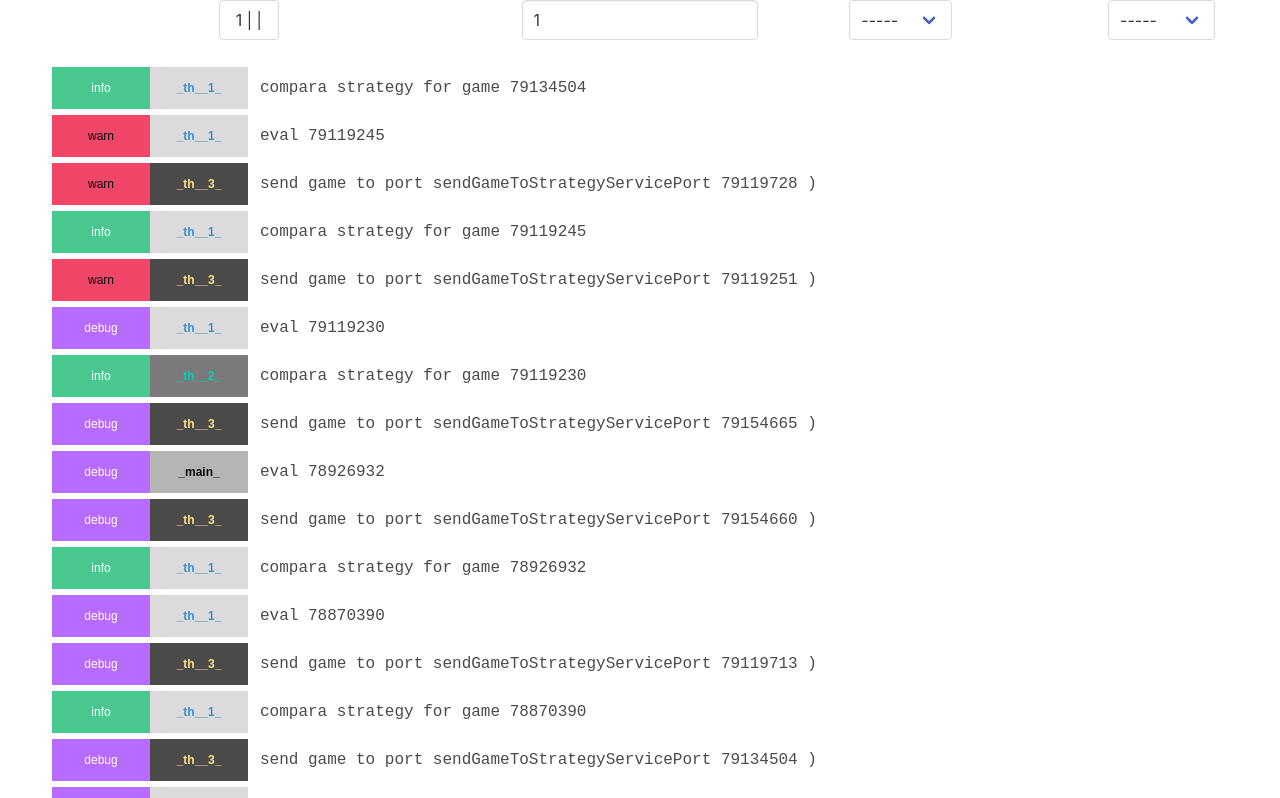
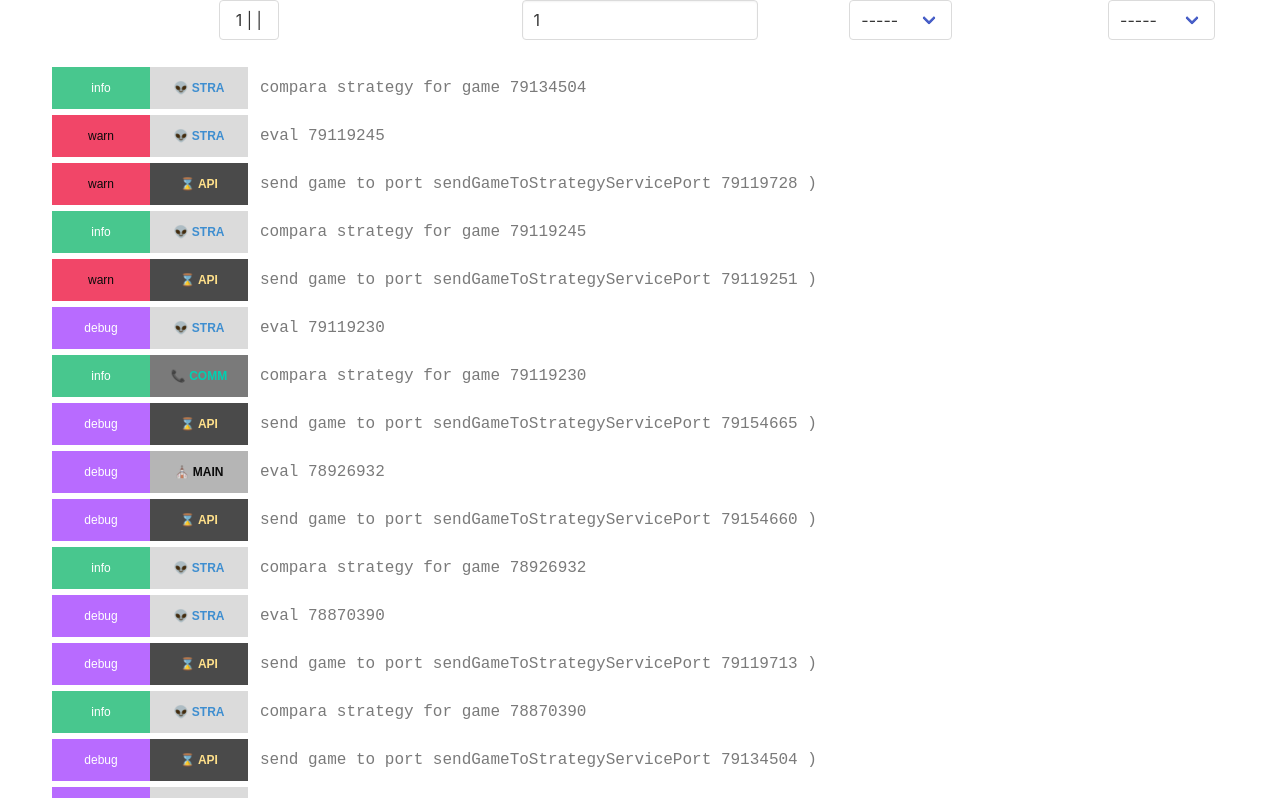
Before and after one commit to Oroneki/winston-logs-front, a React (Create React App) app: page / in a window 1280 px wide. Shown: the top 798 px of the page. Built offline with nearby package versions, Linux system fonts and the light colour scheme.

Commit message:
emoticons

```diff
--- a/src/App.tsx
+++ b/src/App.tsx
@@ -20,6 +20,19 @@ const getLevelClass = (level: Level) => {
 
 const getThreadClass = (thread: Worker) => {
   return `col-thread-${thread}`;
+};
+
+const getThreadText = (thread: Worker) => {
+  switch (thread) {
+    case "_main_":
+      return "⛪ MAIN";
+    case "_th__1_":
+      return "👽 STRA";
+    case "_th__2_":
+      return "📞 COMM";
+    case "_th__3_":
+      return "⌛ API";
+  }
 };
 
 export interface IApiEntry {
@@ -251,9 +264,9 @@ class LogEntryView extends Component<{ entry: IApiEntry }> {
             this.props.entry.thread as Worker
           )}`}
         >
-          {this.props.entry.thread}
+          {getThreadText(this.props.entry.thread as Worker)}
         </div>
-        <div className="column is-10 has-text-left is-size-6 is-family-monospace">
+        <div className="column is-9 has-text-left is-size-6 is-family-monospace has-text-grey">
           <span>{this.props.entry.message}</span>
         </div>
       </div>
```
